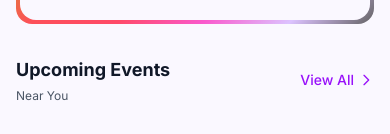
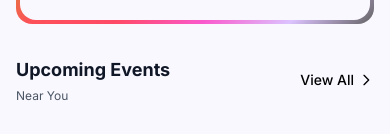
Before and after one commit to Chrstphr9/Figo_Event, a Next.js app: page / in a window 390 px wide. Shown: the part 7205-7339 px from the top of the page. Built offline with nearby package versions, Linux system fonts and the light colour scheme.

Commit message:
using nextjs15 and tailwind create a responsive design from the given image

```diff
--- a/src/components/video.jsx
+++ b/src/components/video.jsx
@@ -46,7 +46,7 @@ const VideoSection = () => {
                 Near You
               </p>
             </div>
-            <button className="text-sm sm:text-base text-purple-600 hover:text-purple-700 font-medium flex items-center transition-colors duration-200 group">
+            <button className="text-sm sm:text-base text-black font-medium flex items-center cursor-pointer">
               View All
               <svg
                 className="ml-1 w-4 h-4 group-hover:translate-x-1 transition-transform duration-200"
```
